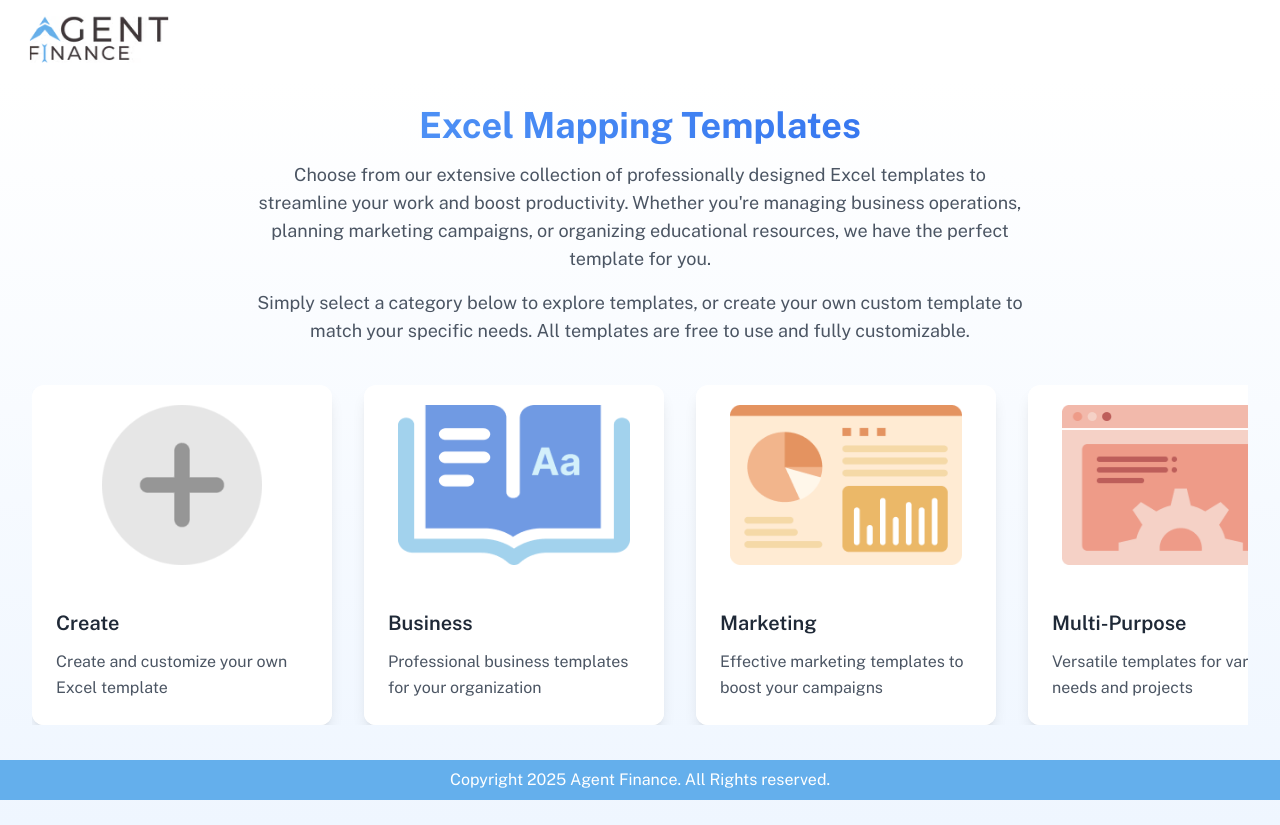
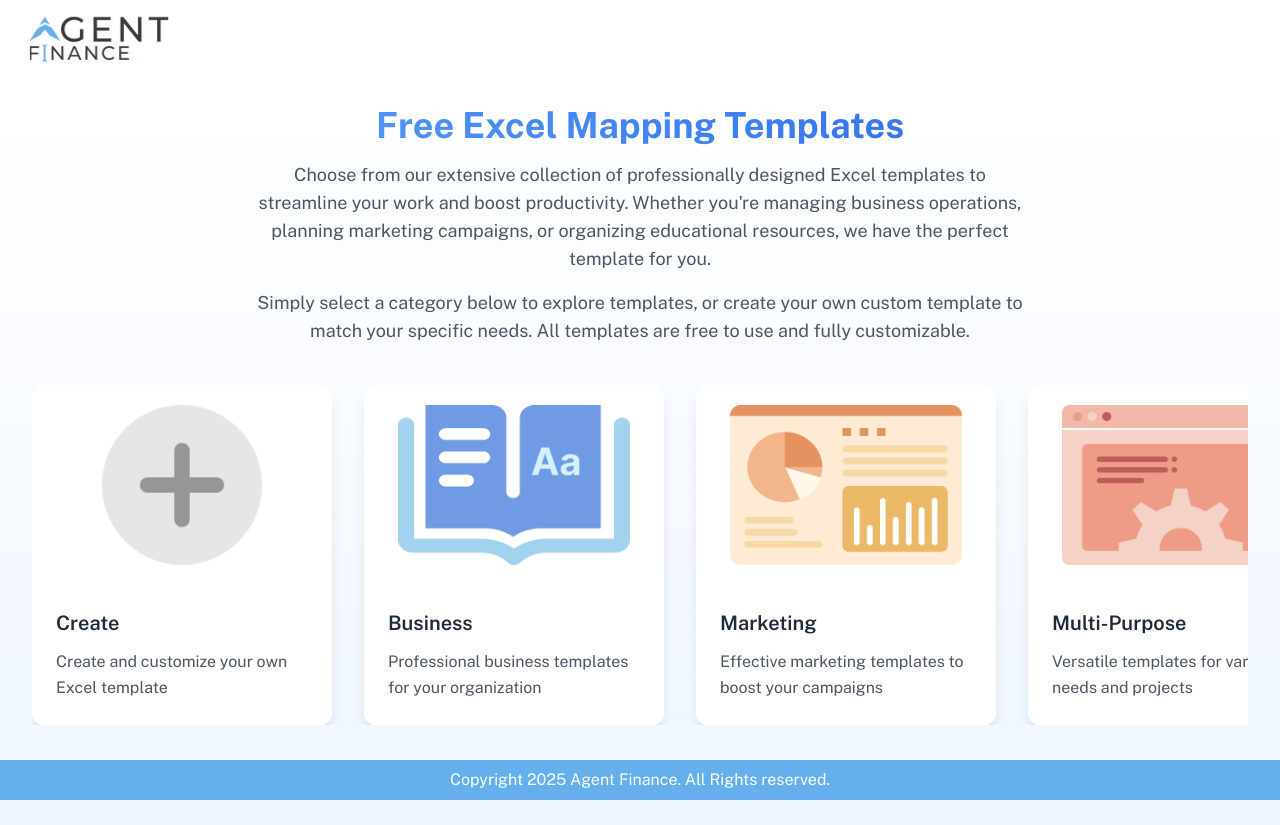
Before and after one commit to junreyai/template-mapping, a Next.js app: page / in a window 1280 px wide. Built offline with nearby package versions, Linux system fonts and the light colour scheme.

Commit message:
Change header title

```diff
--- a/app/page.js
+++ b/app/page.js
@@ -44,7 +44,7 @@ const Home = () => {
         {/* Hero Section */}
         <section className="text-center mb-10 animate-fadeIn">
           <h1 className="text-3xl md:text-4xl font-bold text-transparent bg-clip-text bg-gradient-to-r from-blue-400 to-blue-600 mb-4">
-            Excel Mapping Templates
+            Free Excel Mapping Templates
           </h1>
           <div className="max-w-3xl mx-auto">
             <p className="text-base md:text-lg text-gray-600 mb-4">
```
